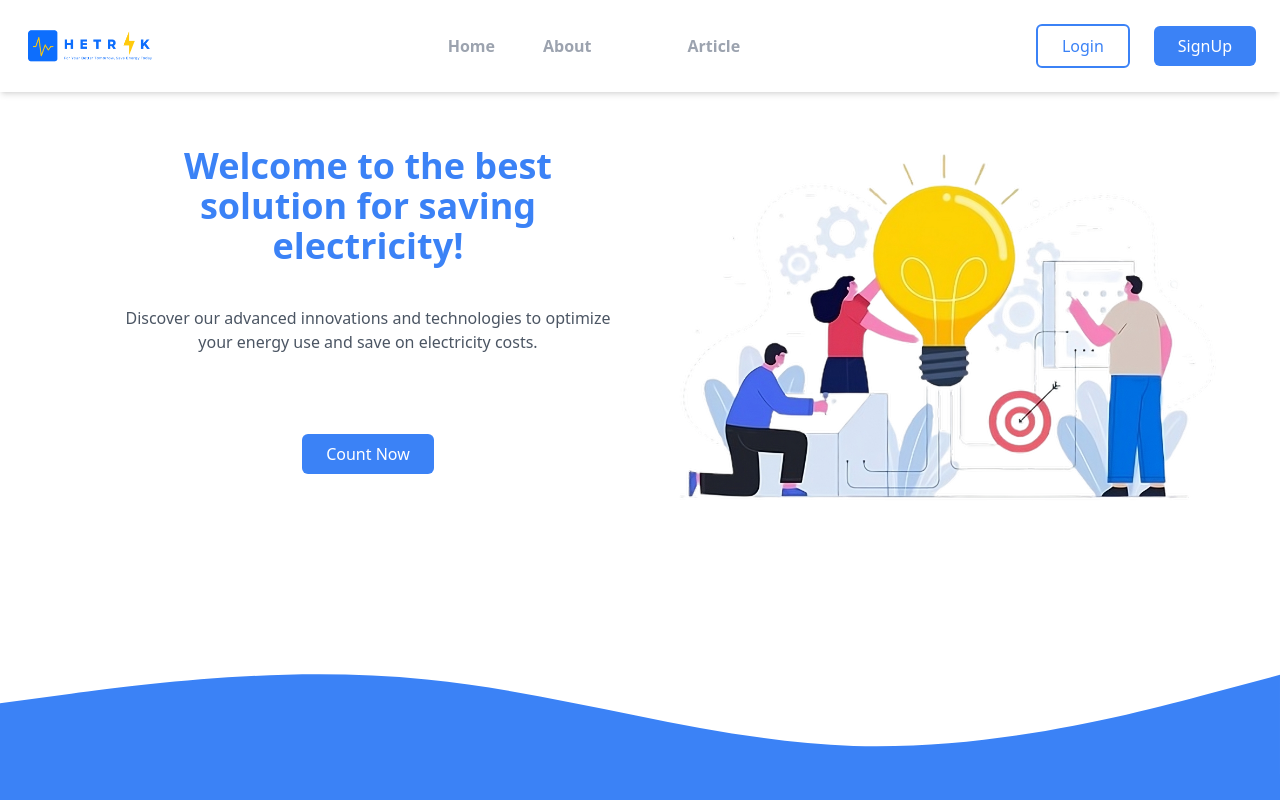
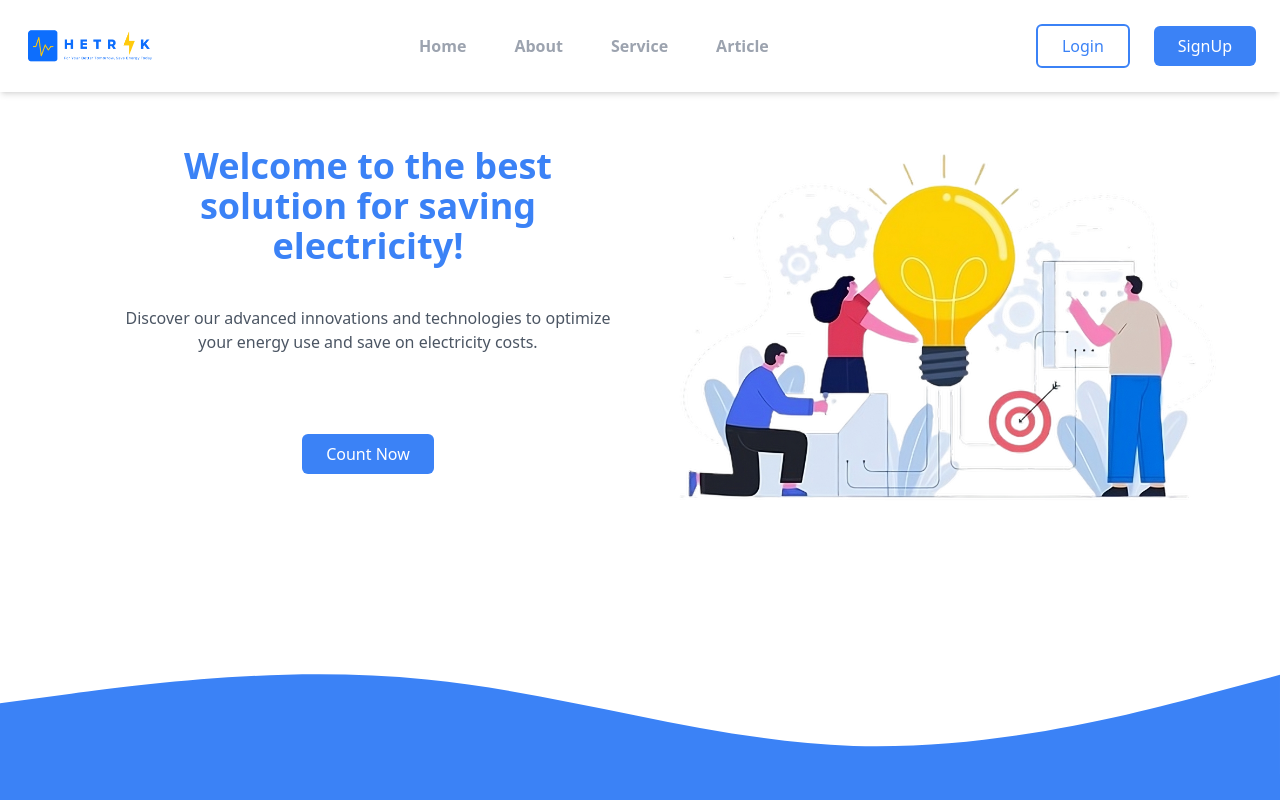
Before and after one commit to rafi-IT-tech/FrontEnd-Hetrik, a React (Vite) app: page / in a window 1280 px wide. Shown: the top 800 px of the page. Built offline with nearby package versions, Linux system fonts and the light colour scheme; no server answers.

Commit message:
Update navbar.jsx

```diff
--- a/src/components/navbar.jsx
+++ b/src/components/navbar.jsx
@@ -53,6 +53,7 @@ const Navbar = () => {
           About
         </NavLink>
         <NavLink to="/Service" className="mx-4 text-gray-400 hover:text-blue-600" activeClassName="text-blue-500">
+          Service
         </NavLink>
         <NavLink to="/Article" className="mx-4 text-gray-400 hover:text-blue-600" activeClassName="text-blue-500">
           Article
```
